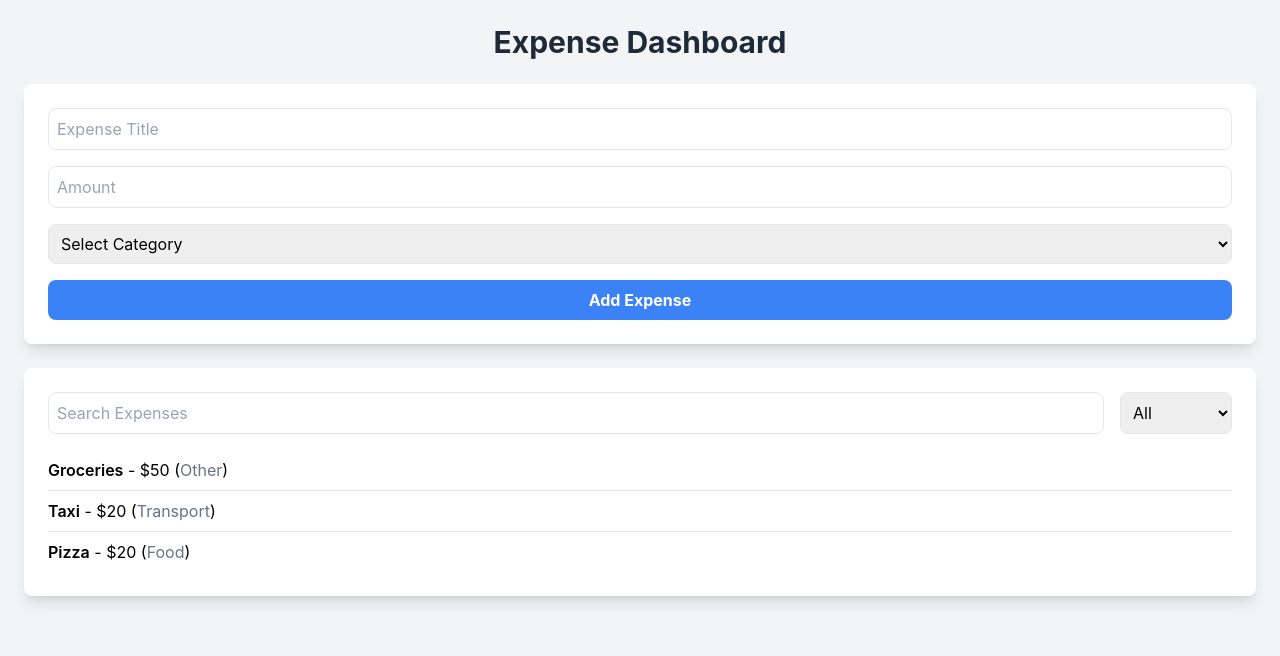
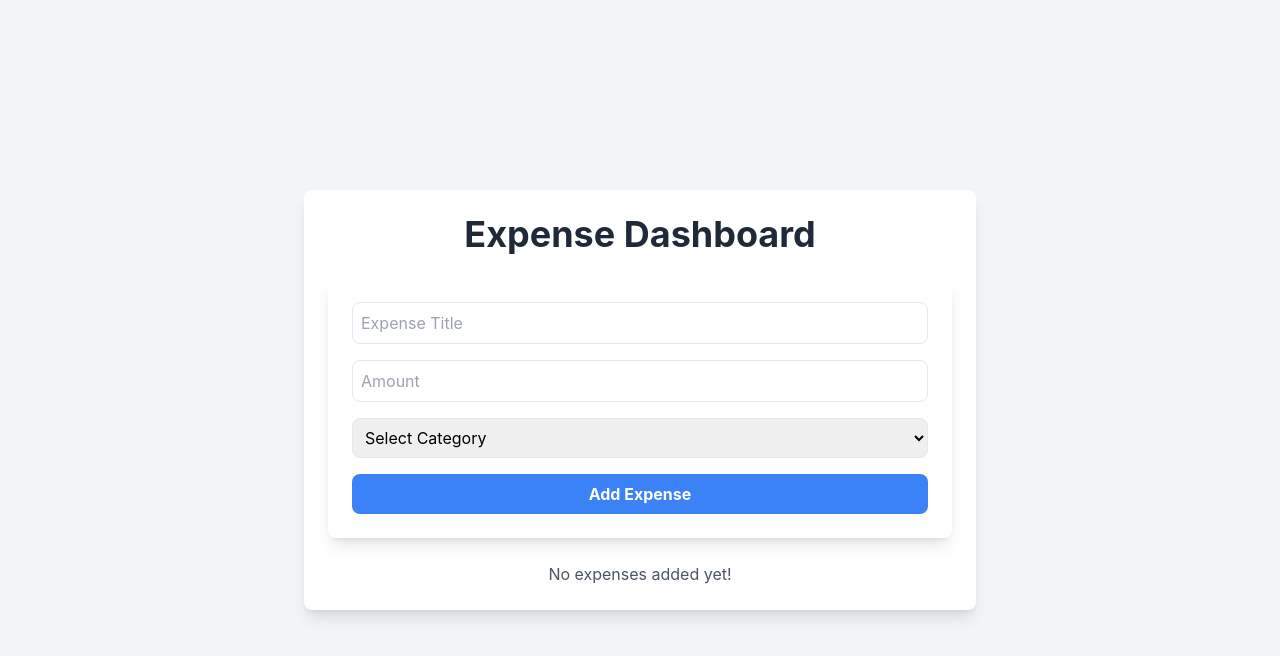
Before and after one commit to DhanashriPanchp/FrontEndProject, a React (Create React App) app in the folder expense-tracker-app/: page /dashboard in a window 1280 px wide. Shown: the top 656 px of the page. Built offline with nearby package versions, Linux system fonts and the light colour scheme.

Commit message:
Created Signup, Login, Adding expenses and showing expenses functionality

```diff
--- a/expense-tracker-app/src/components/Dashboard.js
+++ b/expense-tracker-app/src/components/Dashboard.js
@@ -1,52 +1,56 @@
-import React, { useState } from "react";
+import React, { useState, useEffect, useContext } from "react";
+import { motion } from "framer-motion";
 import AddExpense from "./AddExpense";
 import ExpenseList from "./ExpenseList";
-
-const initialExpenses = [
-  {
-    id: "1",
-    title: "Groceries",
-    amount: 50.0,
-    category: "Other",
-    date: "2024-11-01",
-  },
-  {
-    id: "2",
-    title: "Taxi",
-    amount: 20.0,
-    category: "Transport",
-    date: "2024-11-02",
-  },
-  {
-    id: "3",
-    title: "Pizza",
-    amount: 20.0,
-    category: "Food",
-    date: "2024-11-02",
-  },
-];
+import { UserContext } from "./UserContext";
 
 const Dashboard = () => {
-  const [expenses, setExpenses] = useState(initialExpenses);
+  const { currentUser } = useContext(UserContext);
+  const [expenses, setExpenses] = useState([]);
+
+  useEffect(() => {
+    if (currentUser) {
+      const storedExpenses = JSON.parse(localStorage.getItem(`expenses_${currentUser.id}`)) || [];
+      setExpenses(storedExpenses);
+    }
+  }, [currentUser]);
 
   const handleAddExpense = (expense) => {
+    if (!currentUser) return;
+
     const newExpense = {
       ...expense,
       id: Date.now().toString(),
       date: new Date().toISOString().split("T")[0],
     };
-    setExpenses((prevExpenses) => [...prevExpenses, newExpense]);
+
+    const updatedExpenses = [...expenses, newExpense];
+    setExpenses(updatedExpenses);
+    localStorage.setItem(`expenses_${currentUser.id}`, JSON.stringify(updatedExpenses));
   };
 
   return (
-    <div className="p-6 bg-gray-100 min-h-screen">
-      <h2 className="text-3xl font-bold mb-6 text-center text-gray-800">Expense Dashboard</h2>
+    <div className="p-8 bg-gray-100 min-h-screen flex justify-center items-center">
+      <motion.div
+        className="max-w-2xl w-full bg-white shadow-lg rounded-lg p-6"
+        initial={{ opacity: 0, y: -20 }}
+        animate={{ opacity: 1, y: 0 }}
+        transition={{ duration: 0.5 }}
+      >
+        <h2 className="text-4xl font-bold mb-6 text-center text-gray-800">Expense Dashboard</h2>
         <AddExpense onAddExpense={handleAddExpense} />
+        <motion.div
+          initial={{ opacity: 0 }}
+          animate={{ opacity: 1 }}
+          transition={{ delay: 0.5 }}
+        >
           {expenses.length > 0 ? (
             <ExpenseList expenses={expenses} />
           ) : (
             <p className="text-center text-gray-600 mt-4">No expenses added yet!</p>
           )}
+        </motion.div>
+      </motion.div>
     </div>
   );
 };
--- a/expense-tracker-app/src/components/ExpenseList.js
+++ b/expense-tracker-app/src/components/ExpenseList.js
@@ -30,14 +30,30 @@ const ExpenseList = ({ expenses }) => {
           <option value="Other">Other</option>
         </select>
       </div>
-      <ul className="divide-y divide-gray-200">
-        {filteredExpenses.map((expense, index) => (
-          <li key={index} className="py-2">
-            <span className="font-semibold">{expense.title}</span> - ${expense.amount} (
-            <span className="text-gray-500">{expense.category}</span>)
-          </li>
-        ))}
-      </ul>
+      {filteredExpenses.length > 0 ? (
+        <table className="min-w-full divide-y divide-gray-200">
+          <thead>
+            <tr>
+              <th className="px-4 py-2 text-left text-xs font-medium text-gray-500 uppercase tracking-wider">Title</th>
+              <th className="px-4 py-2 text-left text-xs font-medium text-gray-500 uppercase tracking-wider">Amount</th>
+              <th className="px-4 py-2 text-left text-xs font-medium text-gray-500 uppercase tracking-wider">Category</th>
+              <th className="px-4 py-2 text-left text-xs font-medium text-gray-500 uppercase tracking-wider">Date</th>
+            </tr>
+          </thead>
+          <tbody className="bg-white divide-y divide-gray-200">
+            {filteredExpenses.map((expense, index) => (
+              <tr key={index}>
+                <td className="px-4 py-2 whitespace-nowrap">{expense.title}</td>
+                <td className="px-4 py-2 whitespace-nowrap">${expense.amount}</td>
+                <td className="px-4 py-2 whitespace-nowrap">{expense.category}</td>
+                <td className="px-4 py-2 whitespace-nowrap">{expense.date}</td>
+              </tr>
+            ))}
+          </tbody>
+        </table>
+      ) : (
+        <p className="text-center text-gray-600 mt-4">No expenses found!</p>
+      )}
     </div>
   );
 };
--- a/expense-tracker-app/src/components/Header.js
+++ b/expense-tracker-app/src/components/Header.js
@@ -25,7 +25,7 @@ const Header = () => {
           <a href="/login" className="text-gray-800 hover:text-blue-600">
             Login
           </a>
-          <a href="/signup" className="text-gray-800 hover:text-blue-600">
+          <a href="/register" className="text-gray-800 hover:text-blue-600">
             Signup
           </a>
         </nav>
--- a/expense-tracker-app/src/components/LandingPage.js
+++ b/expense-tracker-app/src/components/LandingPage.js
@@ -15,6 +15,7 @@ const LandingPage = () => {
       <main className="flex-grow">
         {/* Hero Section with Solid Background Color */}
         <section
+          id="hero"
           className="flex flex-col justify-center items-center text-center bg-gradient-to-r from-blue-500 to-indigo-600 text-white py-20"
         >
           <motion.div
@@ -37,7 +38,7 @@ const LandingPage = () => {
         </section>
 
         {/* Features Section */}
-        <section className="bg-gray-100 py-20">
+        <section id="features" className="bg-gray-100 py-20 mt-20">
           <div className="max-w-screen-lg mx-auto px-4">
             <motion.h2
               initial={{ opacity: 0, x: -50 }}
@@ -45,7 +46,7 @@ const LandingPage = () => {
               transition={{ duration: 1 }}
               className="text-3xl font-semibold text-gray-700 mb-8 text-center"
             >
-              Key Features:
+              Features
             </motion.h2>
             <div className="grid grid-cols-1 md:grid-cols-3 gap-8">
               {[
@@ -62,7 +63,7 @@ const LandingPage = () => {
                 >
                   <figure>
                     <img src={feature.img} alt={feature.title} className="w-full h-48 object-cover rounded-t-lg" />
-                    <figcaption className="mt-4">
+                    <figcaption className="mt-4 text-center">
                       <h3 className="text-xl font-bold text-gray-800">{feature.title}</h3>
                       <p className="text-gray-600 mt-2">{feature.description}</p>
                     </figcaption>
--- a/expense-tracker-app/src/components/Register.js
+++ b/expense-tracker-app/src/components/Register.js
@@ -1,16 +1,58 @@
 import React, { useState } from "react";
+import Ajv from "ajv";
+import { useNavigate } from "react-router-dom";
+
+// Function to generate a unique ID
+const generateUniqueId = () => {
+  return Date.now().toString() + Math.floor(Math.random() * 1000).toString();
+};
 
 const Register = () => {
   const [user, setUser] = useState({ username: "", email: "", password: "" });
+  const navigate = useNavigate(); // Initialize useNavigate
+
+  // Define the JSON Schema within the component
+  const userSchema = {
+    type: "object",
+    properties: {
+      username: { type: "string", minLength: 1 },
+      email: { type: "string", format: "email" },
+      password: { type: "string", minLength: 6 }
+    },
+    required: ["username", "email", "password"]
+  };
+
+  const ajv = new Ajv();
+  const validate = ajv.compile(userSchema);
 
   const handleRegister = (e) => {
     e.preventDefault();
-    if (!user.username || !user.email || !user.password) {
-      alert("Please fill all fields!");
+
+    // Validate user data against schema
+    if (!validate(user)) {
+      alert("Invalid input! Please check your details.");
       return;
     }
+
+    // Retrieve existing users from local storage
+    const existingUsers = JSON.parse(localStorage.getItem("users")) || [];
+
+    // Check if email already exists
+    if (existingUsers.some(u => u.email === user.email)) {
+      alert("Email already registered!");
+      return;
+    }
+
+    // Add new user with a unique ID to the list
+    const newUser = { ...user, id: generateUniqueId() };
+    existingUsers.push(newUser);
+    localStorage.setItem("users", JSON.stringify(existingUsers));
+
     alert("User registered successfully!");
     setUser({ username: "", email: "", password: "" });
+
+    // Redirect to login page
+    navigate("/login");
   };
 
   return (
--- /dev/null
+++ b/expense-tracker-app/src/components/UserContext.js
@@ -0,0 +1,14 @@
+// UserContext.js
+import React, { createContext, useState } from 'react';
+
+export const UserContext = createContext();
+
+export const UserProvider = ({ children }) => {
+  const [currentUser, setCurrentUser] = useState(null);
+
+  return (
+    <UserContext.Provider value={{ currentUser, setCurrentUser }}>
+      {children}
+    </UserContext.Provider>
+  );
+};
--- a/expense-tracker-app/src/index.js
+++ b/expense-tracker-app/src/index.js
@@ -3,12 +3,18 @@ import ReactDOM from 'react-dom/client';
 import './index.css';
 import App from './App';
 import reportWebVitals from './reportWebVitals';
+import { UserProvider } from './components/UserContext';
+
 
 const root = ReactDOM.createRoot(document.getElementById('root'));
 root.render(
+
   <React.StrictMode>
+    <UserProvider>
     <App />
+    </UserProvider>
   </React.StrictMode>
+
 );
 
 // If you want to start measuring performance in your app, pass a function
```
Also changed, not shown: expense-tracker-app/src/components/Login.js (+41 -4 lines). Lines whose indentation alone changed are shown as unchanged.
